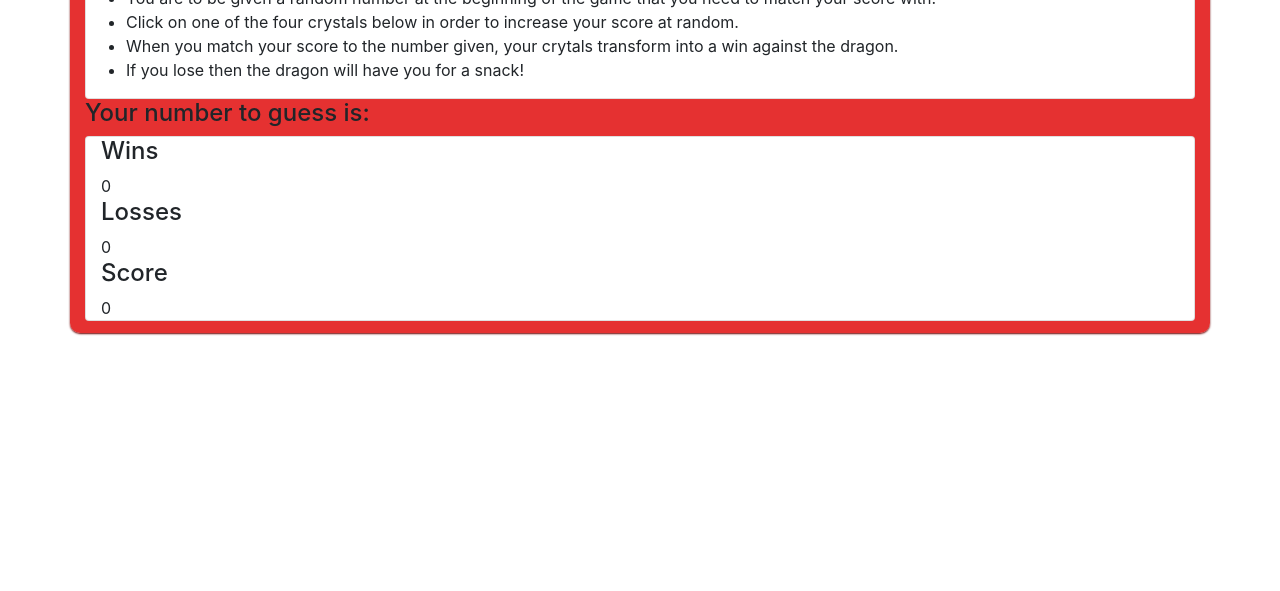
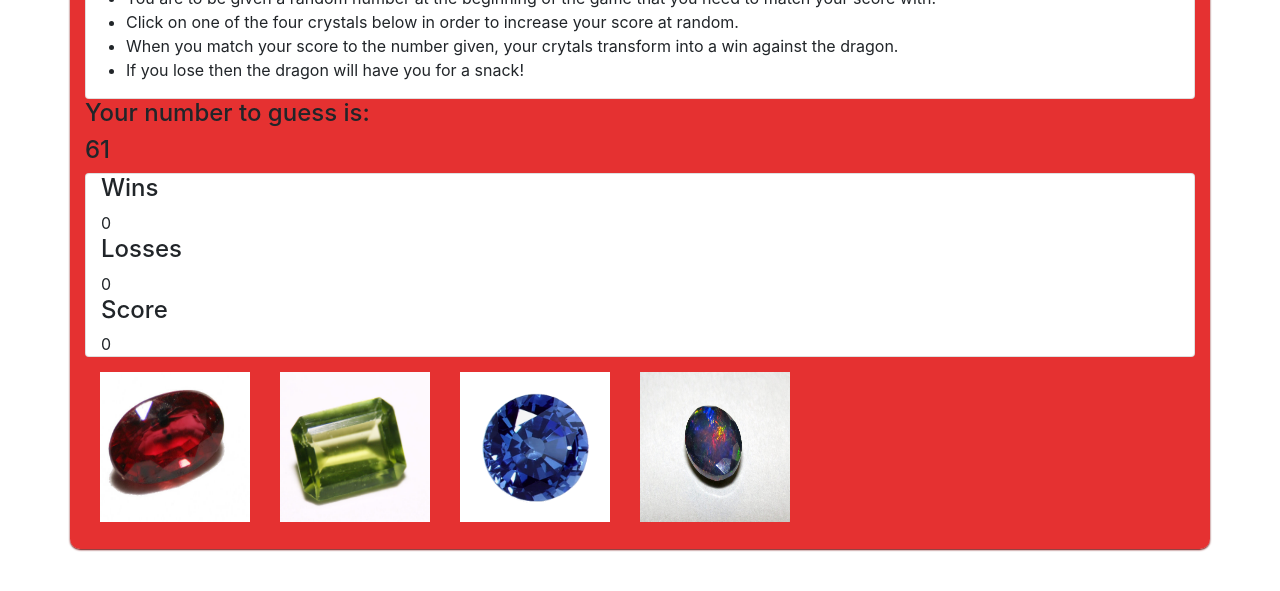
Before and after one commit to redSW20/unit-4-game, a plain HTML site: page index.html in a window 1280 px wide. Shown: the part 171-762 px from the top of the page. Drawn offline with nearby package versions, Linux system fonts and the light colour scheme.

Commit message:
fixed the crystals not sowing up, now to get the onclick to work properly as well as style.

```diff
--- a/assets/javascript/game.js
+++ b/assets/javascript/game.js
@@ -1,9 +1,9 @@
 $(document).ready(function () {
-    console.log("ready!")
+    console.log("ready!");
 
                 //assign values to variables
         var targetNumber = Math.floor(Math.random() * 101) + 19; // Generate random number between 19-120
-        var crystals = $("#crystals");
+        var crystals = $(".crystals");
         var counter = 0;
         var wins = 0;
         var losses = 0;
@@ -30,7 +30,7 @@ $(document).ready(function () {
             imageCrystal.attr("src", crystalImages[i]);
             imageCrystal.attr("data-crystalvalue", numberOptions[i]);
             crystals.append(imageCrystal);
-            console.log("checking first loop")
+            console.log("checking first loop");
         }
 
 
@@ -51,7 +51,7 @@ $(document).ready(function () {
             } else if (counter >= targetNumber) {
                 losses++;
                 $("#win-lose-message").text("You were eaten!");
-                $("loss").text(losses);
+                $("#loss").text(losses);
                 resetGame();
             }
         });
@@ -75,7 +75,7 @@ $(document).ready(function () {
                 imageCrystal.attr("src", crystalImages[i]);
                 imageCrystal.attr("data-crystalvalue", numberOptions[i]);
                 crystals.append(imageCrystal);
-                console.log("check reset crystal loop")
+                console.log("check reset crystal loop");
 
             }
             $("#number-to-guess").text(targetNumber);
--- a/index.html
+++ b/index.html
@@ -27,7 +27,7 @@
         <div id="win-lose-message"></div>
         <div class="numberguess">
         <h4>Your number to guess is:</h4>
-        <span class="number-to-guess"></span>
+        <h4 id="number-to-guess"></h4>
         </div>
 
             <div class="card stats col-lg-12">
@@ -59,10 +59,9 @@
         src="https://code.jquery.com/jquery-3.3.1.js"
         integrity="sha256-2Kok7MbOyxpgUVvAk/HJ2jigOSYS2auK4Pfzbm7uH60="
         crossorigin="anonymous"></script>
-        <script src="assets/javascript/game.js"></script>
+        <script src="assets/javascript/game.js">resetGame();</script>
         <script src="https://cdnjs.cloudflare.com/ajax/libs/popper.js/1.14.7/umd/popper.min.js" integrity="sha384-UO2eT0CpHqdSJQ6hJty5KVphtPhzWj9WO1clHTMGa3JDZwrnQq4sF86dIHNDz0W1" crossorigin="anonymous"></script>
         <script src="https://stackpath.bootstrapcdn.com/bootstrap/4.3.1/js/bootstrap.min.js" integrity="sha384-JjSmVgyd0p3pXB1rRibZUAYoIIy6OrQ6VrjIEaFf/nJGzIxFDsf4x0xIM+B07jRM" crossorigin="anonymous"></script>
-        <script>resetGame();</script>
 
 </body>
 </html>
```
